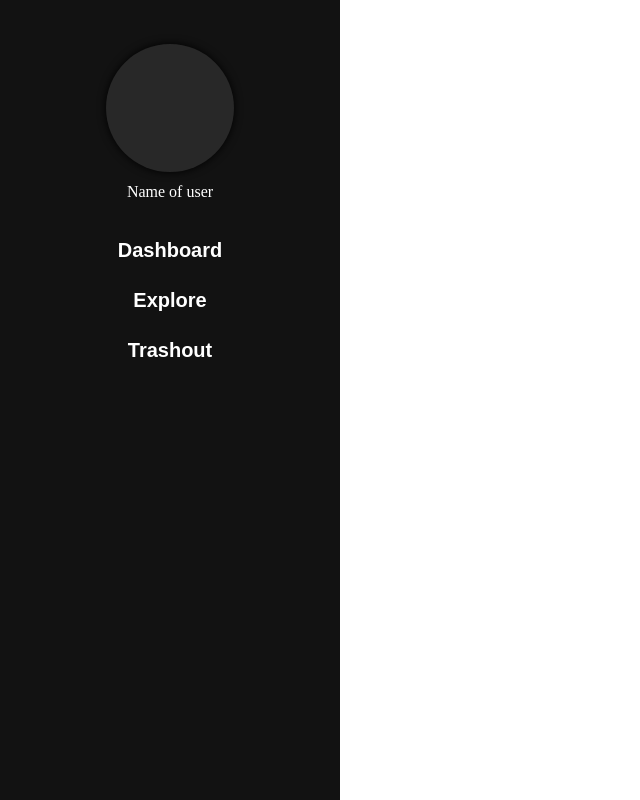
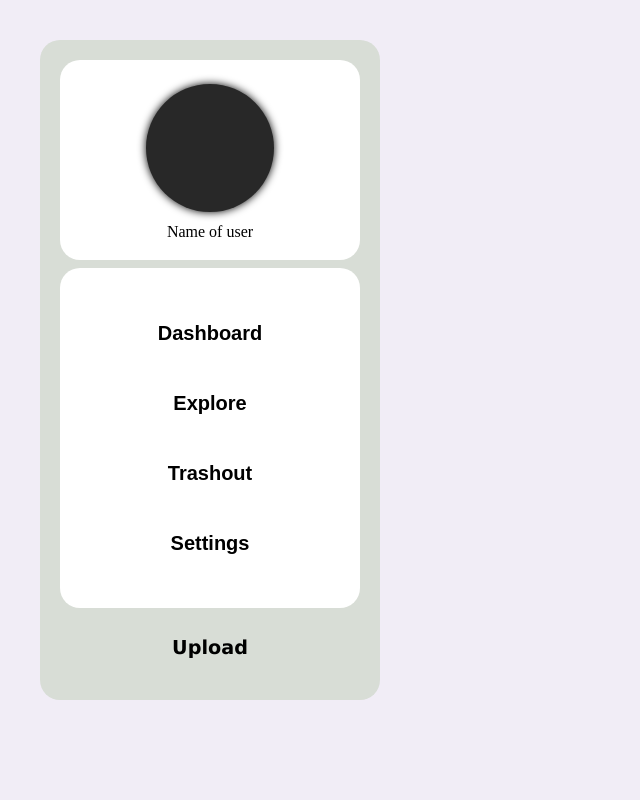
Before and after one commit to Tanishq1604/GGreen_mind, a React (Vite) app in the folder client/: page /home in a window 1280 px wide. Shown: the whole page, without its empty margins (0-640 px from the left). Built offline with nearby package versions, Linux system fonts and the light colour scheme.

Commit message:
added css

```diff
--- /dev/null
+++ b/client/src/dashboard.css
@@ -0,0 +1,5 @@
+.dashboard-container{
+    background-color: red;
+    height: 100vh;
+    width: 20%;
+}
--- a/client/src/dashboard.jsx
+++ b/client/src/dashboard.jsx
@@ -1,6 +1,6 @@
 import { useState } from "react"
 import axios from "axios";
-
+import Sidebar from "./sidebar.jsx";
 export default function Dashboard(){
 
 
@@ -41,36 +41,17 @@ export default function Dashboard(){
 
     }
     return(
-        <div className="container">
-        <div className="card">
-            <div className="imgBx">
-                <img src="http://pngimg.com/uploads/running_shoes/running_shoes_PNG5782.png" alt="nike-air-shoe"/>
-            </div>
-
-            <div className="contentBx">
-
-                <h2>Nike Shoes</h2>
-
-                <div className="size">
-                    <h3>Size :</h3>
-                    <span>7</span>
-                    <span>8</span>
-                    <span>9</span>
-                    <span>10</span>
-                </div>
-
-                <div className="color">
-
-                    <h3>Color :</h3>
-                    <span></span>
-                    <span></span>
-                    <span></span>
-                </div>
-                <a href="#" onClick={checkoutHandler}>Buy Now</a>
-            </div>
-
-
+        <>
+        <Sidebar/>
+        <div className="dashboard-container">
+        {/* <div className="dashboard-profile-photo">
+            <label htmlFor="dashboard-profile-photo">
+                            <img src="" alt="" id="input-files-img" onChange={changeUrl}/>
+                        </label>
+                <input type="file" accept="image/jpeg, image/png, image/jpg" id="dashboard-profile-photo" />
+                <div className="dashboard-name">Name of user</div>
+            </div> */}
         </div>
-    </div>
+    </>
     )
 }
--- a/client/src/index.css
+++ b/client/src/index.css
@@ -1,6 +1,7 @@
 @import 'tailwindcss/base';
 @import 'tailwindcss/components';
 @import 'tailwindcss/utilities';
+@import url('https://cdnjs.cloudflare.com/ajax/libs/font-awesome/6.5.2/css/all.min.css');
 
 
 /* @import url('https://fonts.googleapis.com/css2?family=Lato:ital,wght@0,100;0,300;0,400;0,700;0,900;1,100;1,300;1,400;1,700;1,900&family=Maitree:wght@200;300;400;500;600;700&family=Montaga&family=Oswald:wght@200..700&family=Poppins&family=Roboto:wght@300&family=Salsa&family=Tauri&family=Trade+Winds&display=swap'); */
@@ -40,8 +41,10 @@ body{
     display: flex;
     align-items: flex-start;
     justify-content: center;
-    background-color:#f7f3f3;
+    /* background-color:#f7f3f3; */
     /* background: linear-gradient(45deg, #25690c, #45c517); */
+    background-color: #F1EDF6;
+    background-color: black;
 }
 #chk{
 	display: none;
@@ -78,12 +81,12 @@ body{
 }
 .main .signup form input{
 	width: 60%;
-	height: 20px;
+	height: 5px;
 	background: #e0dede;
 	justify-content: center;
 	display: flex;
 	margin: 20px auto;
-	padding: 1.5rem;
+	padding: 1.2rem;
 	border: none;
 	outline: none;
 	border-radius: 5px;
@@ -358,3 +361,9 @@ body {
     padding: 10px;
     font-size: 16px;
   }
+
+  .home-container{
+    height: 100vh;
+    width: 100%;
+    background-color: #F1EDF6;
+  }
--- a/client/src/main.jsx
+++ b/client/src/main.jsx
@@ -5,6 +5,7 @@ import './index.css'
 import { BrowserRouter } from 'react-router-dom'
 import './sidebar.css';
 import './header.css';
+import './dashboard.css'
 
 const root= createRoot(document.querySelector("#root"));
 
--- a/client/src/sidebar.css
+++ b/client/src/sidebar.css
@@ -1,21 +1,26 @@
 .side-bar{
     width: 21.25rem;
-    height: 100vh;
-    background-color: #121212;
+    padding: 20px;
+    background-color: #d8ddd6;
     /* transform: translateX(-165%); */
     position: absolute;
-    left: 0px;
-    top: 0px;
+    left: 40px;
+    top: 40px;
+    border-radius: 20px;
+    border: none;
 }
 
 .side-bar .side-bar-profile{
-    background-color: #121212;
+    background-color: #fff;
     height: 30%;
     padding: 1rem;
+    border-radius:20px ;
+    margin-bottom:8px ;
     display: flex;
     flex-direction: column;
     justify-content: center;
     align-items: center;
+
 }
 label{
     height: 8rem;
@@ -34,16 +39,19 @@ label{
 }
 
 .side-bar-options{
-    height: 120px;
+    /* height: 120px; */
     display: flex;
     flex-direction: column;
     justify-content: center;
     align-items: center;
     padding: 1rem;
+    background-color: #fff;
+    padding: 30px 0;
+    border-radius: 20px;
 
 }
 .side-bar-name{
-    color: white;
+    color: black;
     font-family: 'Montaga', serif;
 }
 .side-bar-options button{
@@ -60,7 +68,7 @@ label{
     height: 4rem;
     margin: 0;
     border-radius: 0;
-    color: white;
+    color: black;
     font-size: 25px;
     transform: translate(0,30px);
 
@@ -73,7 +81,51 @@ label{
 .side-bar-btn{
     font-size: 20px;
     font-weight: 600;
-    color: white;
+    color: black;
     margin: 10px;
+    text-decoration: none;
+    width: 90%;
+    padding: 10px;
+    text-align: center;
+    transition: 0.5s ease;
+    display: flex;
+    align-items: center;
+    justify-content: center;
 
 }
+.side-bar-btn:hover{
+    background-color: black ;
+    color: white;
+}
+
+ .side-bar-options .side-bar-btn i {
+    /* margin-right: 1rem ; */
+    opacity: 0.7;
+    position: absolute;
+    left: 20%;
+
+}
+
+.upload-post{
+    display: flex;
+    justify-content: center;
+    align-items: center;
+}
+.upload-post .upload-post-btn{
+    height: 4rem;
+    width: 100%;
+    padding: 10px;
+    border-radius: 20px;
+    border: none;
+    margin-top: 8px;
+    font-family: 'Lucida Sans', 'Lucida Sans Regular', 'Lucida Grande', 'Lucida Sans Unicode', Geneva, Verdana, sans-serif;
+    font-weight: 600;
+    font-size: larger;
+    transition: 0.5s ease;
+}
+.upload-post .upload-post-btn:hover{
+    background-color: black;
+    color: white;
+    cursor: pointer;
+
+}
--- a/client/src/sidebar.jsx
+++ b/client/src/sidebar.jsx
@@ -18,10 +18,15 @@ export default function Sidebar(){
                 <div className="side-bar-name">Name of user</div>
             </div>
             <div className="side-bar-options">
-            <Link to="/dashboard" className="side-bar-btn">Dashboard</Link>
-            <Link to="/explore" className="side-bar-btn">Explore</Link>
-            <Link to="/trash" className="side-bar-btn">Trashout</Link>
+            <Link to="/dashboard" className="side-bar-btn"><i class="fa-solid fa-house"></i><div>Dashboard</div></Link>
+            <Link to="/explore" className="side-bar-btn"><i class="fa-regular fa-compass"></i><div>Explore</div></Link>
+            <Link to="/trash" className="side-bar-btn"><i class="fa-solid fa-trash"></i><div>Trashout</div></Link>
+            <Link to="/trash" className="side-bar-btn"><i class="fa-solid fa-gear"></i><div>Settings</div></Link>
 
+            </div>
+
+            <div className="upload-post">
+                <button className="upload-post-btn">Upload</button>
             </div>
         </div>
     )
--- a/client/src/trashout.jsx
+++ b/client/src/trashout.jsx
@@ -1,9 +1,10 @@
 import React from 'react'
+import Sidebar from './sidebar.jsx';
 
 const Trashout = () => {
   return (
     <div>
-
+      <Sidebar/>
     </div>
   )
 }
```
